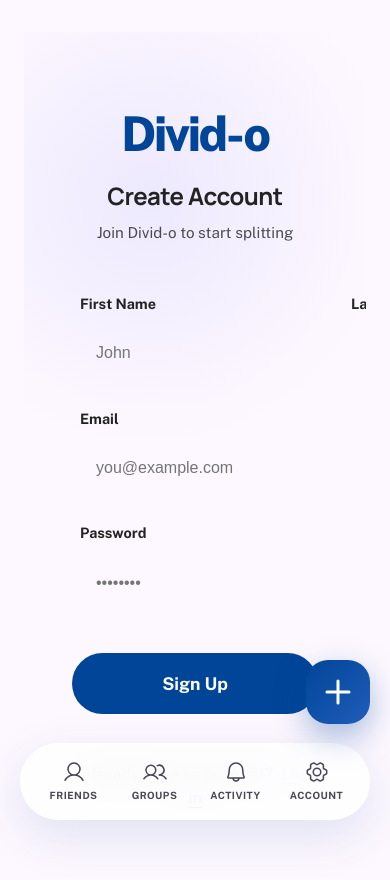
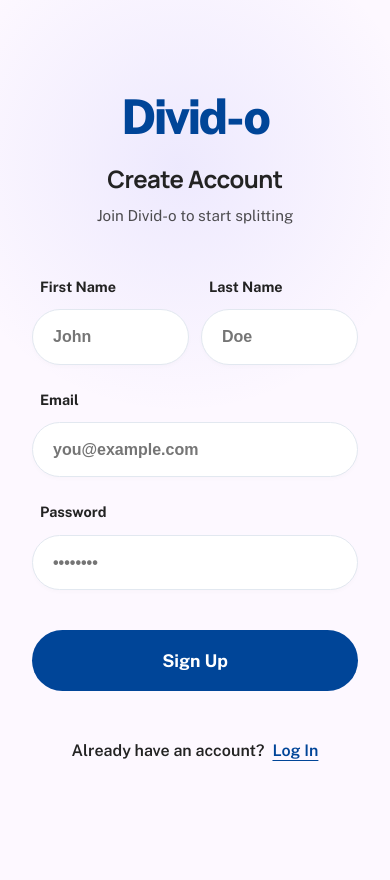
Before and after one commit to igormzs/divid-o, a Next.js app: page /auth/signup in a window 390 px wide. Shown: the top 880 px of the page. After the commit the page ends 844 px from the top, so only its background shows below. Built offline with nearby package versions, Linux system fonts and the light colour scheme; no server answers.

Commit message:
feat: add auth middleware for route protection and fix signup form layout

```diff
--- a/src/app/auth/auth.css
+++ b/src/app/auth/auth.css
@@ -65,7 +65,15 @@
 .auth-form {
   display: flex;
   flex-direction: column;
-  gap: 1.75rem;
+  gap: 1.5rem;
+  width: 100%;
+}
+
+.form-row {
+  display: grid;
+  grid-template-columns: 1fr 1fr;
+  gap: 1rem;
+  width: 100%;
 }
 
 .form-group {
@@ -82,21 +90,24 @@
 }
 
 .form-input {
-  padding: 1.1rem 1.5rem;
-  border-radius: var(--radius-full); /* Bubbly! */
-  border: 2px solid var(--border-light);
-  background: var(--bg-main);
-  color: var(--text-primary);
+  width: 100%;
+  padding: 1.1rem 1.25rem;
+  border-radius: var(--radius-full);
+  border: 1px solid #e2e8f0;
+  background: #ffffff;
+  color: var(--on-surface);
   font-size: 1rem;
-  font-weight: 500;
-  transition: all 0.3s ease;
+  font-weight: 600;
+  transition: all 0.2s cubic-bezier(0.16, 1, 0.3, 1);
+  box-shadow: 0 2px 4px rgba(0, 0, 0, 0.02);
 }
 
 .form-input:focus {
   outline: none;
   border-color: var(--primary);
-  background: white;
-  box-shadow: 0 0 0 4px rgba(var(--primary-rgb), 0.1);
+  background: #ffffff;
+  box-shadow: 0 0 0 4px rgba(0, 69, 152, 0.1);
+  transform: translateY(-1px);
 }
 
 .auth-button {
@@ -137,10 +148,16 @@
 }
 
 @media (max-width: 480px) {
+  .auth-container {
+    padding: 1rem;
+  }
   .auth-card {
-    padding: 2.5rem 1.5rem;
+    padding: 2rem 1rem;
     box-shadow: none;
     border: none;
     background: transparent;
   }
+  .form-row {
+    gap: 0.75rem;
+  }
 }
--- a/src/app/auth/signup/page.tsx
+++ b/src/app/auth/signup/page.tsx
@@ -34,7 +34,7 @@ export default function SignupPage() {
         </div>
 
         <form className="auth-form" onSubmit={handleSubmit}>
-          <div style={{ display: 'grid', gridTemplateColumns: '1fr 1fr', gap: '1rem' }}>
+          <div className="form-row">
             <div className="form-group">
               <label className="form-label" htmlFor="firstName">First Name</label>
               <input
--- a/src/app/globals.css
+++ b/src/app/globals.css
@@ -145,6 +145,17 @@ a {
   min-height: 100vh;
 }
 
+/* Auth Layout (Full Screen) */
+.auth-layout {
+  min-height: 100vh;
+  background-color: var(--background);
+}
+
+.auth-content {
+  min-height: 100vh;
+  width: 100%;
+}
+
 @media (max-width: 1024px) {
   .main-content {
     padding: 32px 24px 100px; /* Space for BottomNav */
--- a/src/app/layout.tsx
+++ b/src/app/layout.tsx
@@ -5,6 +5,7 @@ import BottomNav from '@/components/BottomNav';
 import GlobalModalManager from '@/components/GlobalModalManager';
 import { ThemeProvider } from '@/components/ThemeProvider';
 import { Toaster } from 'sonner';
+import LayoutWrapper from '@/components/LayoutWrapper';
 
 export const metadata: Metadata = {
   title: 'Divid-o',
@@ -28,14 +29,9 @@ export default function RootLayout({
       <body>
         <ThemeProvider>
           <Toaster richColors position="top-center" toastOptions={{ style: { fontFamily: 'Inter, sans-serif' } }} />
-          <div className="app-layout">
-            <Sidebar />
-            <GlobalModalManager />
-            <main className="main-content">
-              {children}
-            </main>
-            <BottomNav />
-          </div>
+          <LayoutWrapper>
+            {children}
+          </LayoutWrapper>
         </ThemeProvider>
       </body>
     </html>
--- /dev/null
+++ b/src/components/LayoutWrapper.tsx
@@ -0,0 +1,32 @@
+'use client';
+
+import { usePathname } from 'next/navigation';
+import Sidebar from '@/components/Sidebar';
+import BottomNav from '@/components/BottomNav';
+import GlobalModalManager from '@/components/GlobalModalManager';
+
+export default function LayoutWrapper({ children }: { children: React.ReactNode }) {
+  const pathname = usePathname();
+  const isAuthPage = pathname?.startsWith('/auth');
+
+  if (isAuthPage) {
+    return (
+      <div className="auth-layout">
+        <main className="auth-content">
+          {children}
+        </main>
+      </div>
+    );
+  }
+
+  return (
+    <div className="app-layout">
+      <Sidebar />
+      <GlobalModalManager />
+      <main className="main-content">
+        {children}
+      </main>
+      <BottomNav />
+    </div>
+  );
+}
```
Also changed, not shown: src/middleware.ts (added, +65 -0 lines).
